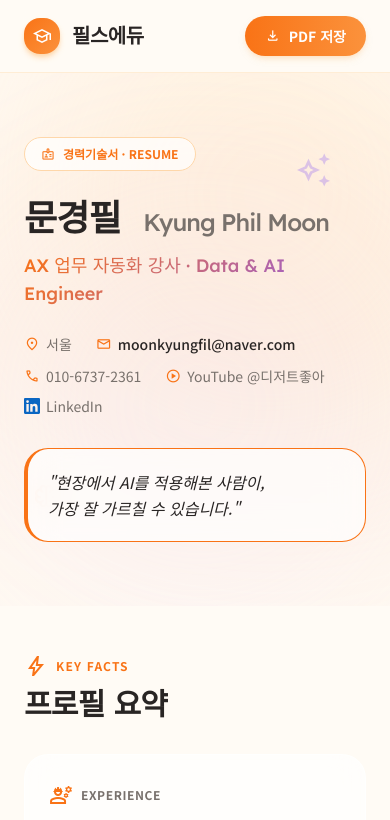
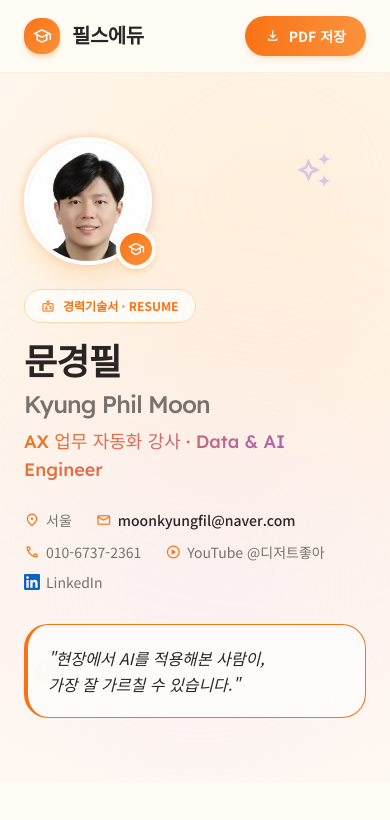
Before and after one commit to moonkyungfill-source/moon-ax-instructor, a plain HTML site: page index.html in a window 390 px wide. Shown: the top 820 px of the page. Drawn offline with nearby package versions, Linux system fonts and the light colour scheme.

Commit message:
feat: add profile photo to hero section
- 원형 프로필 사진 + 그라디언트 글로우
- 우측 하단 학사모 아이콘 배지
- 모바일 반응형 (상하 → 좌우 정렬)

```diff
--- a/index.html
+++ b/index.html
@@ -109,18 +109,35 @@ h1, h2, h3, h4, h5, h6, .font-display { font-family: 'Lexend', 'Noto Sans KR', s
   </div>
 
   <div class="relative z-10 mx-auto max-w-5xl px-6 py-16 md:py-24">
-    <div class="inline-flex items-center gap-2 rounded-full bg-white/70 px-4 py-1.5 text-xs font-semibold text-primary border border-orange-200 mb-6">
+    <div class="flex flex-col md:flex-row md:items-center gap-6 md:gap-10 mb-6">
+      <!-- Profile photo -->
+      <div class="flex-shrink-0">
+        <div class="relative w-32 h-32 md:w-40 md:h-40">
+          <div class="absolute inset-0 rounded-full bg-gradient-to-br from-primary via-orange-400 to-secondary blur-sm opacity-40"></div>
+          <div class="relative w-full h-full rounded-full overflow-hidden border-4 border-white shadow-xl shadow-orange-200/50">
+            <img src="profile.jpg" alt="문경필 프로필 사진" class="w-full h-full object-cover object-top" loading="eager">
+          </div>
+          <div class="absolute -bottom-1 -right-1 w-10 h-10 rounded-full bg-gradient-to-br from-primary to-orange-400 text-white flex items-center justify-center shadow-md shadow-orange-200 border-4 border-background-light">
+            <span class="material-symbols-outlined text-lg">school</span>
+          </div>
+        </div>
+      </div>
+
+      <!-- Name + title -->
+      <div class="flex-grow">
+        <div class="inline-flex items-center gap-2 rounded-full bg-white/70 px-4 py-1.5 text-xs font-semibold text-primary border border-orange-200 mb-4">
           <span class="material-symbols-outlined text-sm">badge</span>
           경력기술서 · RESUME
         </div>
-
-    <h1 class="font-display text-4xl md:text-6xl font-bold tracking-tight text-text-main mb-3 leading-tight">
+        <h1 class="font-display text-4xl md:text-6xl font-bold tracking-tight text-text-main mb-2 leading-tight">
           문경필
-      <span class="text-2xl md:text-3xl font-medium text-text-sub ml-3">Kyung Phil Moon</span>
+          <span class="block md:inline text-2xl md:text-3xl font-medium text-text-sub md:ml-3 mt-1 md:mt-0">Kyung Phil Moon</span>
         </h1>
-    <p class="text-lg md:text-xl font-display font-medium gradient-text mb-6">
+        <p class="text-lg md:text-xl font-display font-medium gradient-text">
           AX 업무 자동화 강사 · Data & AI Engineer
         </p>
+      </div>
+    </div>
 
     <!-- Contact grid -->
     <div class="flex flex-wrap gap-x-6 gap-y-2 text-sm text-text-sub mb-8">
```
Also changed, not shown: profile.jpg (added). Lines whose indentation alone changed are shown as unchanged.
